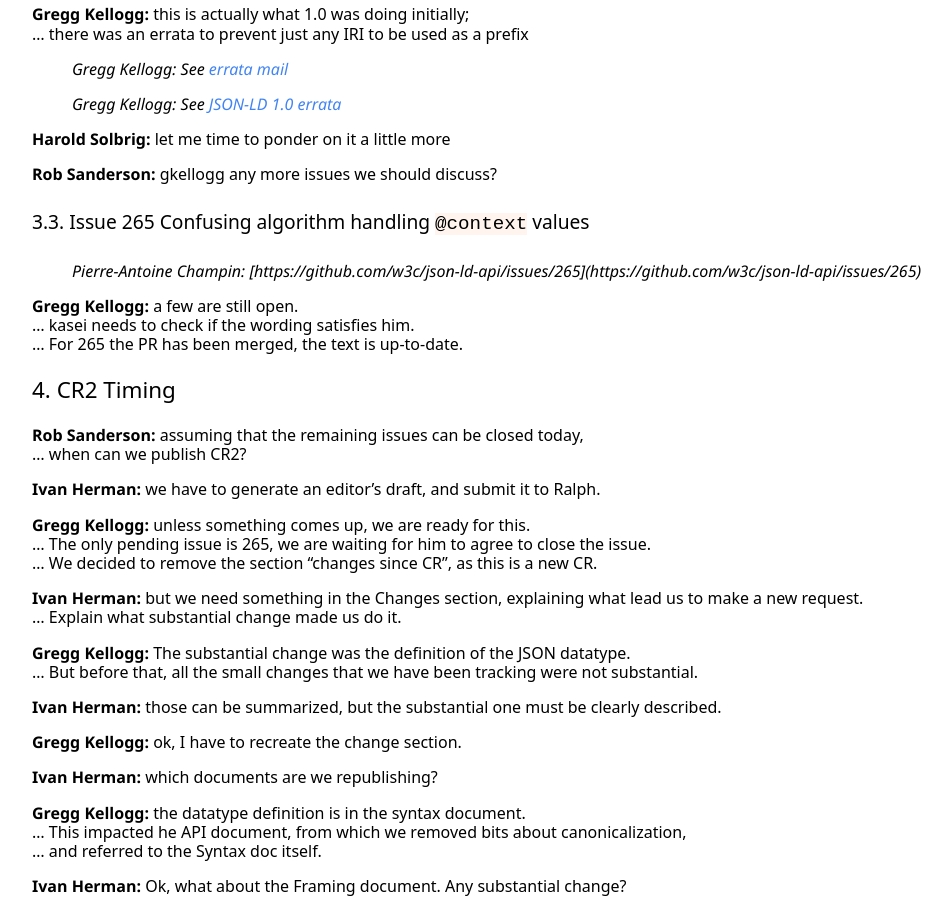
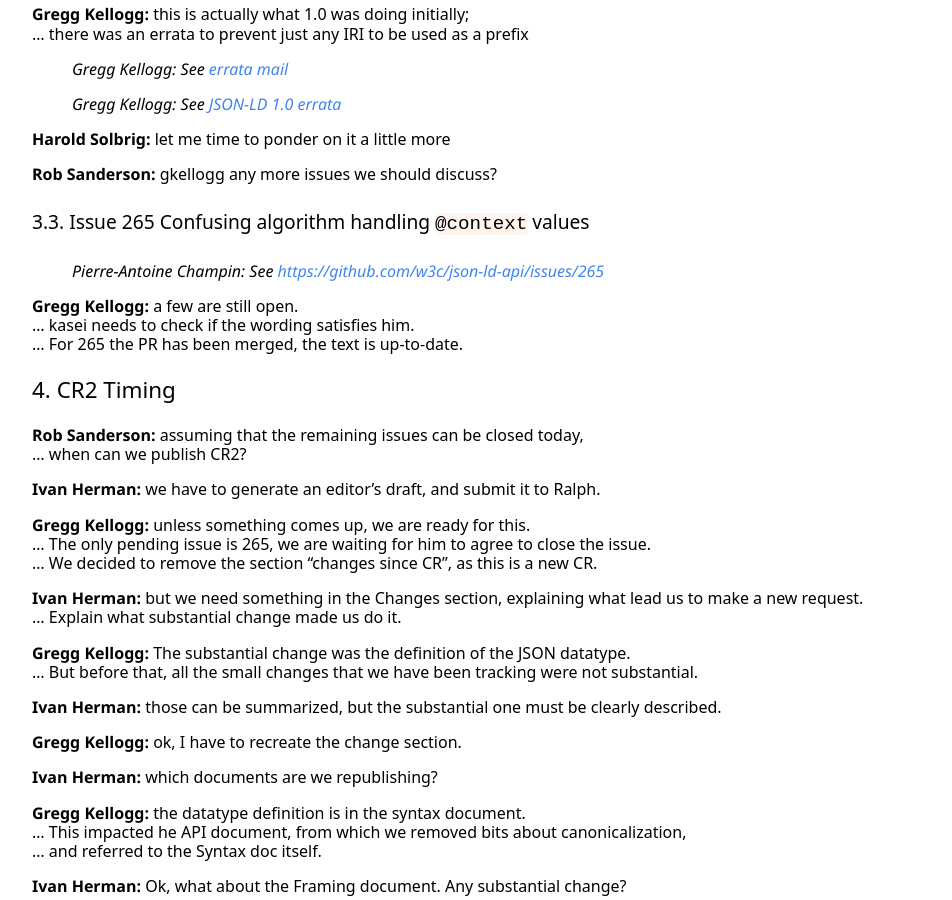
Before and after one commit to w3c/json-ld-wg, a Jekyll site: the page built from _minutes/2020-02-14-json-ld.md, in a window 1280 px wide and 900 px high, scrolled down 2609 px. Shown: the whole window, without its empty margins (256-1208 px from the left). Built offline with Jekyll 4.4.1, drawn with Linux system fonts in a browser that asks for light colours; some web fonts are replaced.

Commit message:
a pointers went wrong...

```diff
--- a/_minutes/2020-02-14-json-ld.md
+++ b/_minutes/2020-02-14-json-ld.md
@@ -217,7 +217,7 @@ See also the [Agenda](https://lists.w3.org/Archives/Public/public-json-ld-wg/202
 #### 3.3. Issue 265 Confusing algorithm handling `@context` values
 {: #section3-3}
 
-> *Pierre-Antoine Champin:* <azaroth> [https://github.com/w3c/json-ld-api/issues/265](https://github.com/w3c/json-ld-api/issues/265)
+> *Pierre-Antoine Champin:* See [https://github.com/w3c/json-ld-api/issues/265](https://github.com/w3c/json-ld-api/issues/265)
 
 **Gregg Kellogg:** a few are still open.
 … kasei needs to check if the wording satisfies him.
```
